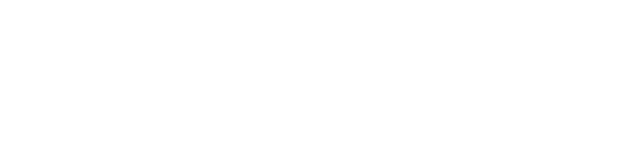
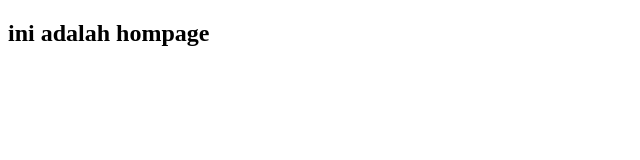
Before and after one commit to lifbasya/latihan-ekstrakulikuler, a plain HTML site: page index.html in a window 1280 px wide. Shown: the whole page, without its empty margins (0-640 px from the left). Drawn offline with Linux system fonts and the light colour scheme.

Commit message:
feat: nambah homepage

```diff
--- a/index.html
+++ b/index.html
@@ -6,6 +6,6 @@
     <title>Document</title>
 </head>
 <body>
-
+    <h2>ini adalah hompage</h2>
 </body>
 </html>
```
